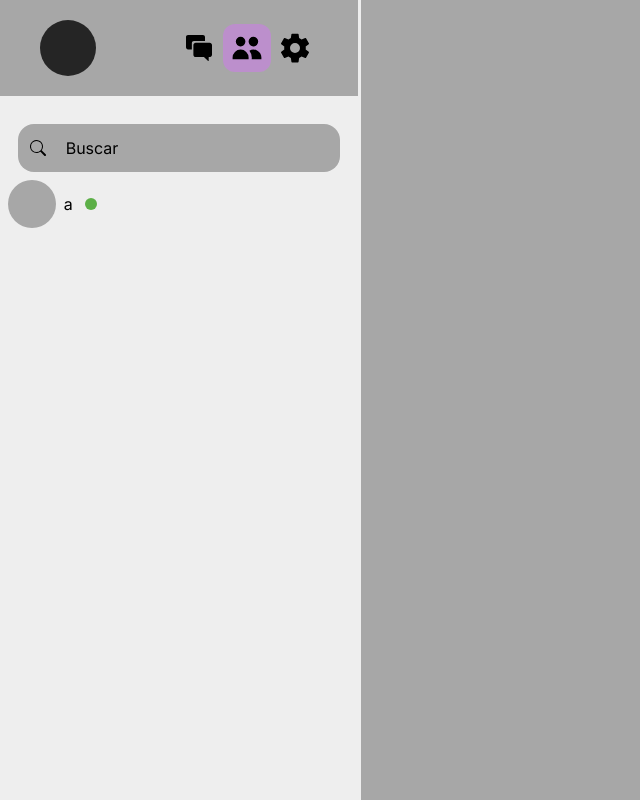
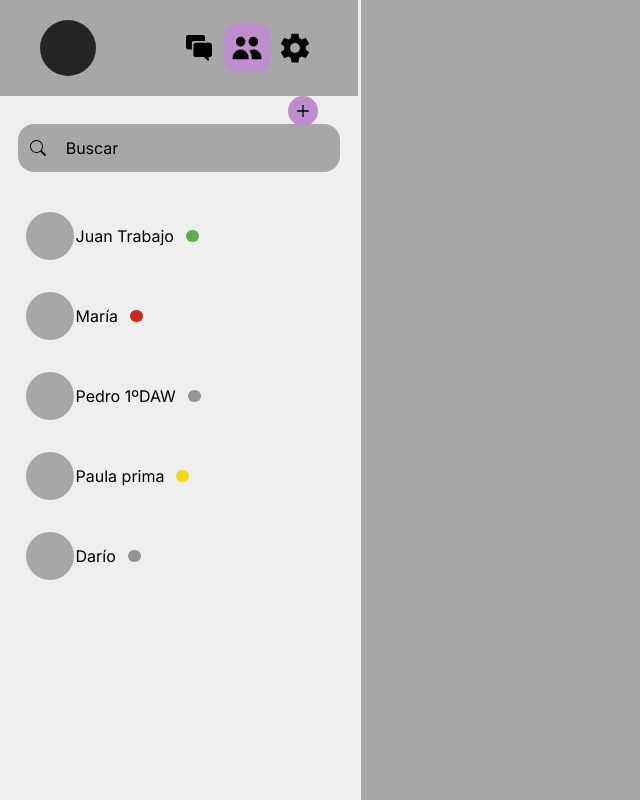
Before and after one commit to Sstark97/chat-now, a Next.js app: page /contacts in a window 1280 px wide. Shown: the whole page, without its empty margins (0-640 px from the left). Built offline with nearby package versions, Linux system fonts and the light colour scheme; no server answers; sample sign-in values are in the browser's storage.

Commit message:
Add navigation to add contact

```diff
--- a/src/pages/contacts.tsx
+++ /dev/null
@@ -1,20 +0,0 @@
-import ChatLayout from "@layouts/ChatLayout"
-import Searcher from "@components/Searcher"
-import NavBar from "@components/NavBar"
-import ChatDesktop from "@components/ChatDesktop"
-import Chat from "@components/Friendship"
-
-const contacts = () => (
-    <ChatLayout>
-        <div className="flex h-screen">
-            <div className="w-full lg:w-[28%] relative">
-                <NavBar />
-                <Searcher />
-                <Chat key="a" name="a" state="online" />
-            </div>
-            <ChatDesktop />
-        </div>
-    </ChatLayout>
-)
-
-export default contacts
--- a/src/containers/AddContactContainer.tsx
+++ b/src/pages/contacts/add.tsx
@@ -1,6 +1,6 @@
 import NavBar from "@components/NavBar"
 import ChatDesktop from "@components/ChatDesktop"
-import AddContactForm from "./AddContactForm"
+import AddContactForm from "../../containers/AddContactForm"
 import { NAVBAR_TITLES } from "@lib/constants/links"
 
 /**
--- /dev/null
+++ b/src/pages/contacts/index.tsx
@@ -0,0 +1,48 @@
+import ChatLayout from "@layouts/ChatLayout"
+import Searcher from "@components/Searcher"
+import NavBar from "@components/NavBar"
+import ChatDesktop from "@components/ChatDesktop"
+import FriendshipList from "@containers/FriendshipList"
+import Link from "next/link"
+import { AiOutlinePlus } from "react-icons/ai"
+
+const friendships = [
+    {
+        name: "Juan Trabajo",
+        state: "online",
+    },
+    {
+        name: "María",
+        state: "busy",
+    },
+    {
+        name: "Pedro 1ºDAW",
+        state: "offline",
+    },
+    {
+        name: "Paula prima",
+        state: "absent",
+    },
+    {
+        name: "Darío",
+        state: "offline",
+    },
+]
+
+const contacts = () => (
+    <ChatLayout>
+        <div className="flex h-screen">
+            <div className="w-full lg:w-[28%] relative">
+                <NavBar />
+                <Searcher />
+                <Link className="absolute top-24 right-10" href="/contacts/add">
+                    <AiOutlinePlus className="p-[.4rem] text-3xl text-dark bg-light_purple rounded-full" />
+                </Link>
+                <FriendshipList friendships={friendships} />
+            </div>
+            <ChatDesktop />
+        </div>
+    </ChatLayout>
+)
+
+export default contacts
```
